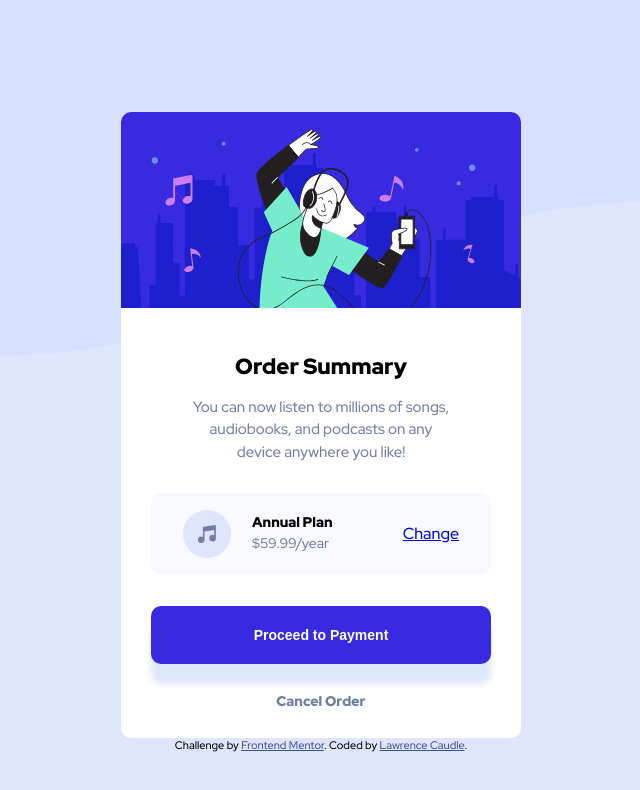
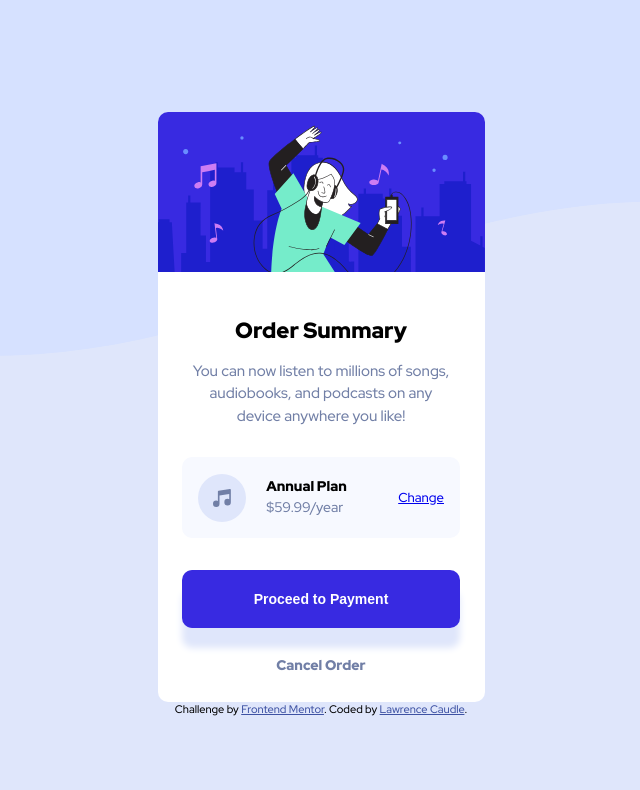
Before and after one commit to ltc870/ordersummarycomponentmain, a plain HTML site: page index.html in a window 1280 px wide. Shown: the whole page, without its empty margins (319-959 px from the left). Drawn offline with Linux system fonts and the light colour scheme.

Commit message:
added changes to styles

```diff
--- a/resources/css/styles.css
+++ b/resources/css/styles.css
@@ -40,6 +40,10 @@ body {
   color: #717fa6;
 }
 
+.card-link {
+  font-size: .8125rem;
+}
+
 .card-btn {
   font-size: .875rem;
   font-weight: 900;
@@ -59,7 +63,7 @@ body {
   justify-content: center;
   margin: 0 auto;
   margin-top: 7em;
-  max-width: 400px;
+  max-width: 327px;
   width: 100%;
 }
 
@@ -103,7 +107,7 @@ body {
   grid-template-rows: auto;
   margin: 0 auto;
   margin-bottom: 2em;
-  padding: .5em 2em;
+  padding: .5em 1em;
   width: 100%;
 }
 
@@ -114,16 +118,18 @@ body {
 
 .card-plan {
   margin-bottom: .25em;
-  margin-right: 2em;
+  margin-left: 1em;
 }
 
 .card-price {
   margin-top: 0;
+  margin-left: 1em;
 }
 
 .card-link {
   align-self: center;
   justify-self: right;
+  margin-left: 3em;
 }
 
 .card-link:hover,
```
